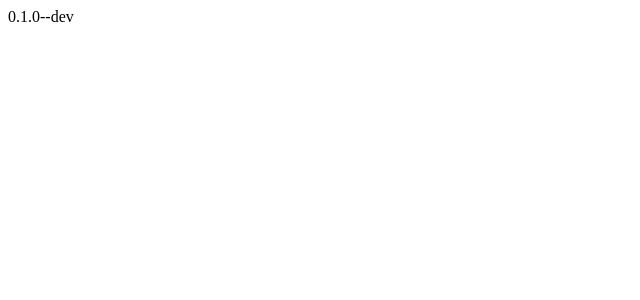
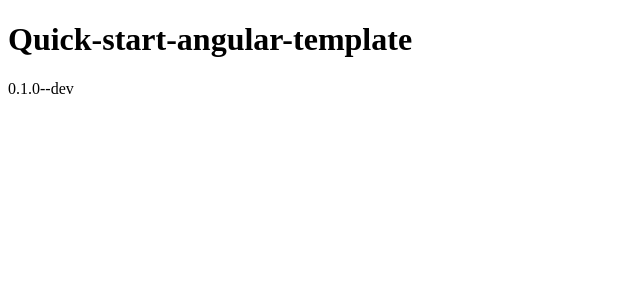
Before and after one commit to etnes-code/angular-template, an Angular app: page / in a window 1280 px wide. Shown: the top 300 px of the page, without its empty margins (0-640 px from the left). Built offline with nearby package versions, Linux system fonts and the light colour scheme.

Commit message:
fix tests

```diff
--- a/src/app/apis/api.service.ts
+++ b/src/app/apis/api.service.ts
@@ -1,6 +1,5 @@
 import { inject, Injectable } from '@angular/core';
 import { HttpClient } from '@angular/common/http';
-import { environment } from '@environment/environment';
 
 @Injectable({
   providedIn: 'root',
@@ -9,6 +8,6 @@ export class ApiService {
   private http: HttpClient = inject(HttpClient);
 
   fetchData() {
-    return this.http.get(environment.apiurl);
+    return this.http.get('https://Your-api-url.com');
   }
 }
--- a/src/app/app.component.html
+++ b/src/app/app.component.html
@@ -1,3 +1,5 @@
+<h1>{{title}}</h1>
+
 <router-outlet></router-outlet>
 
 <footer>{{ appVersionAttr }}</footer>
--- a/src/app/app.component.ts
+++ b/src/app/app.component.ts
@@ -9,6 +9,6 @@ import { environment } from '@environment/environment';
   styleUrl: './app.component.scss',
 })
 export class AppComponent {
-  title = 'myapp';
+  title = 'Quick-start-angular-template';
   @HostBinding('attr.app-version') appVersionAttr = environment.appVersion;
 }
```
Also changed, not shown: 1 other file (tests, documents, lock files or other folders).
